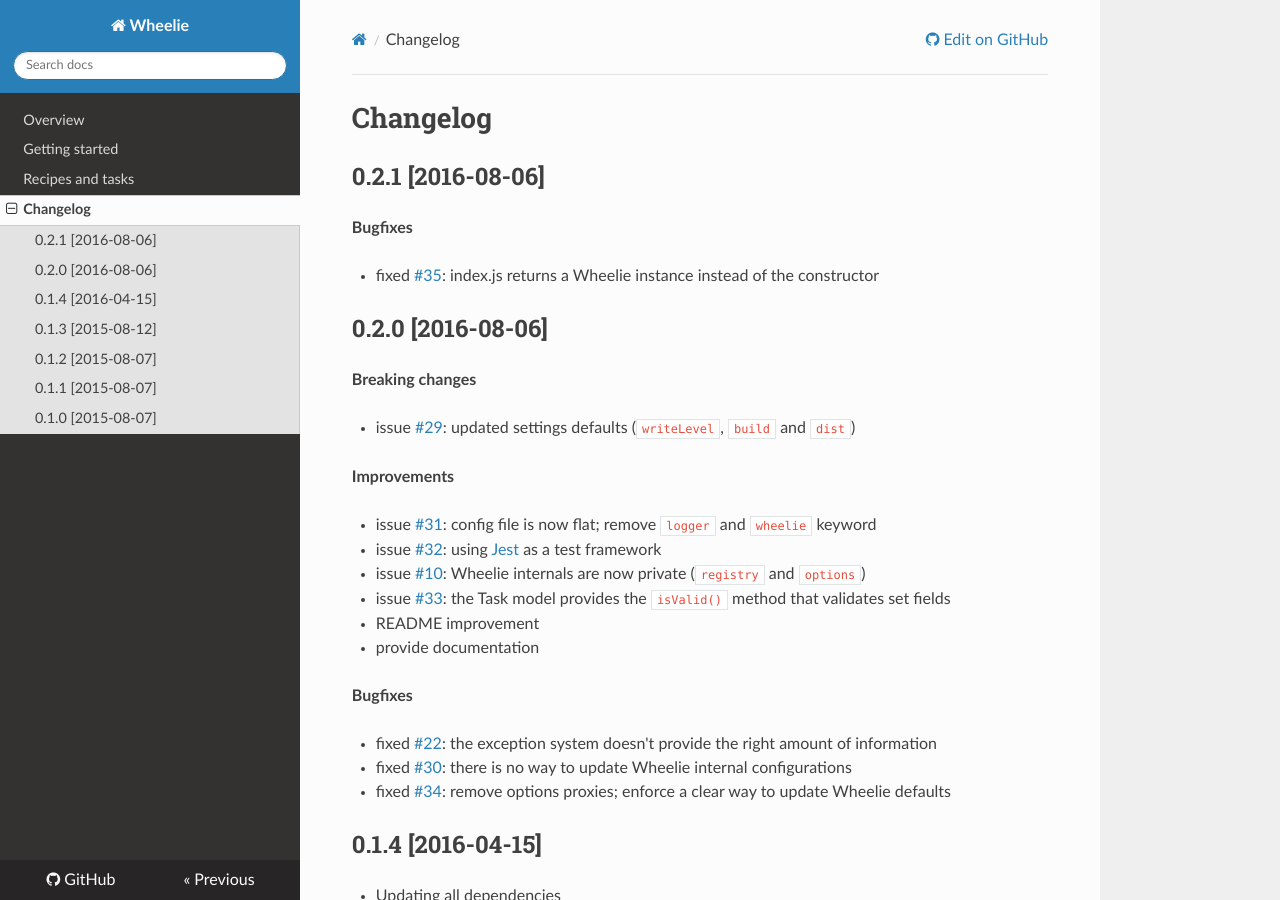
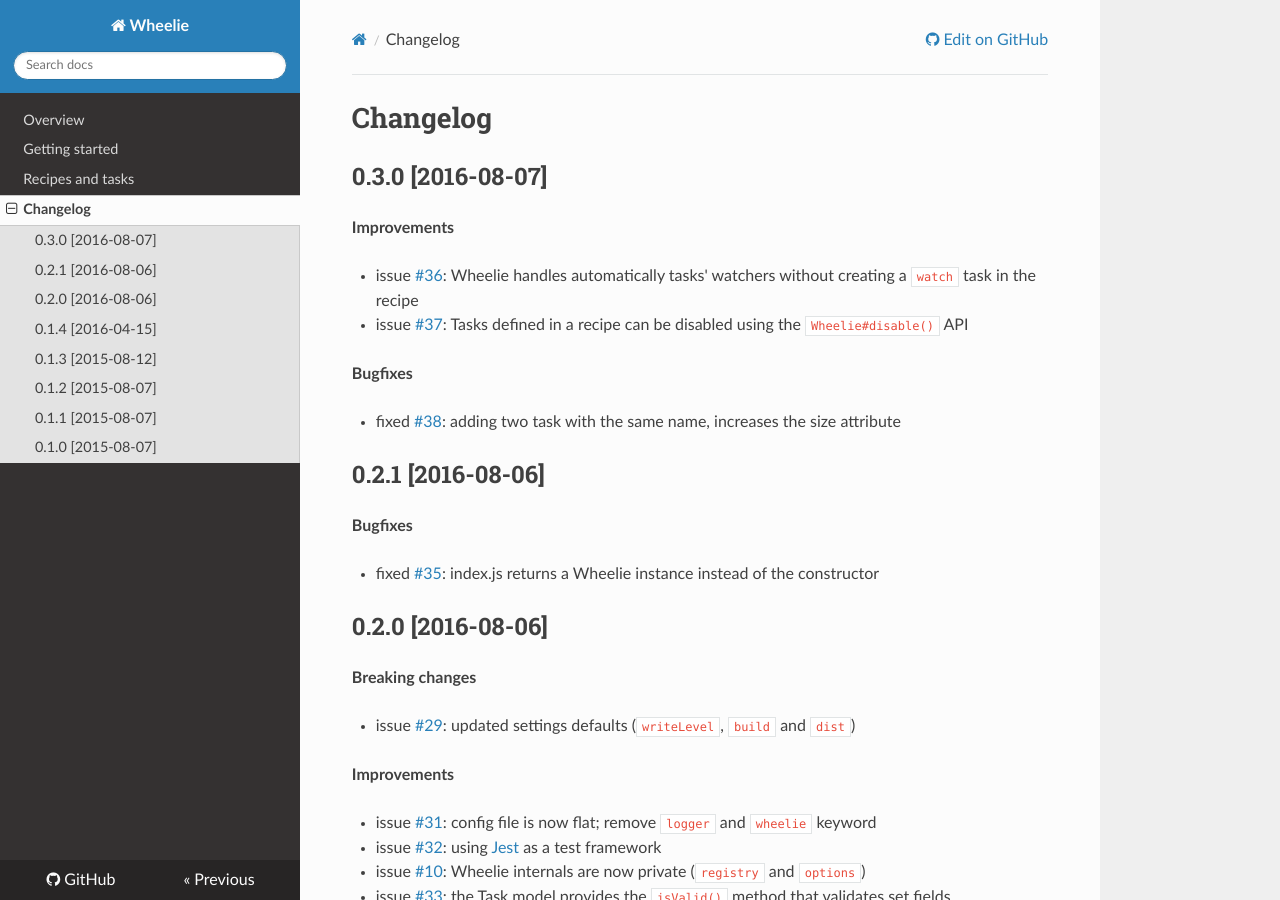
Before and after one commit to wheelie/wheelie, an MkDocs documentation site: the page built from docs/changelog.md, in a window 1280 px wide and 900 px high. Built offline with MkDocs 1.6.1, drawn with Linux system fonts in a browser that asks for light colours; nearby versions of some CDN libraries; old or Windows-style settings are respelled for this version of MkDocs.

Commit message:
bump to version 0.3.0

```diff
--- a/docs/changelog.md
+++ b/docs/changelog.md
@@ -1,4 +1,20 @@
 # Changelog
+
+## 0.3.0 [2016-08-07]
+
+**Improvements**
+
+* issue [#36][36]: Wheelie handles automatically tasks' watchers without creating a ``watch`` task
+  in the recipe
+* issue [#37][37]: Tasks defined in a recipe can be disabled using the ``Wheelie#disable()`` API
+
+**Bugfixes**
+
+* fixed [#38][38]: adding two task with the same name, increases the size attribute
+
+[36]: https://github.com/wheelie/wheelie/issues/36
+[37]: https://github.com/wheelie/wheelie/issues/37
+[38]: https://github.com/wheelie/wheelie/issues/38
 
 ## 0.2.1 [2016-08-06]
 
--- a/package.json
+++ b/package.json
@@ -1,6 +1,6 @@
 {
   "name": "wheelie",
-  "version": "0.2.1",
+  "version": "0.3.0",
   "description": "Small but efficient frontend toolchain, built on top of Gulp and insipired by Frigate",
   "main": "index.js",
   "scripts": {
```
